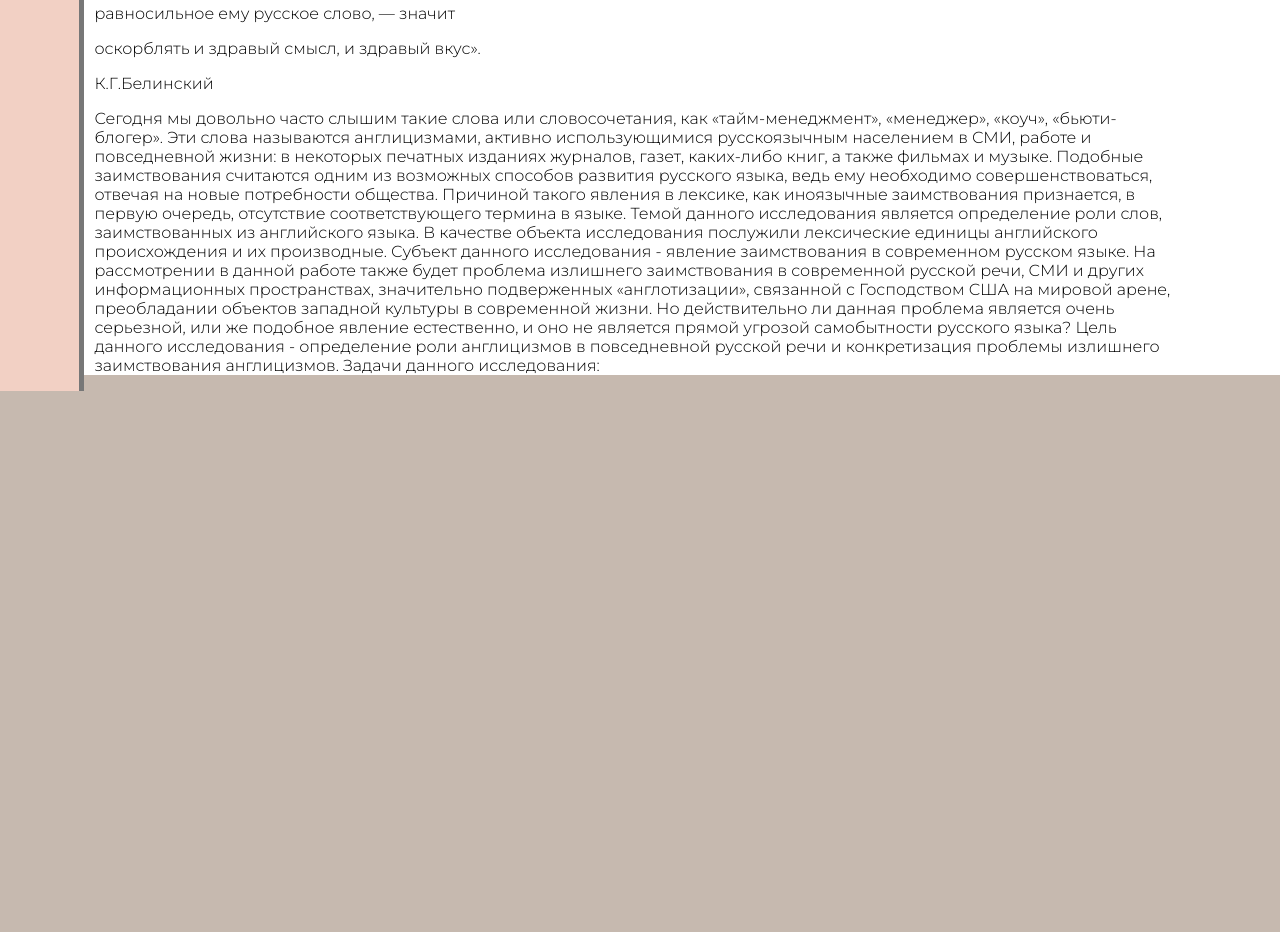
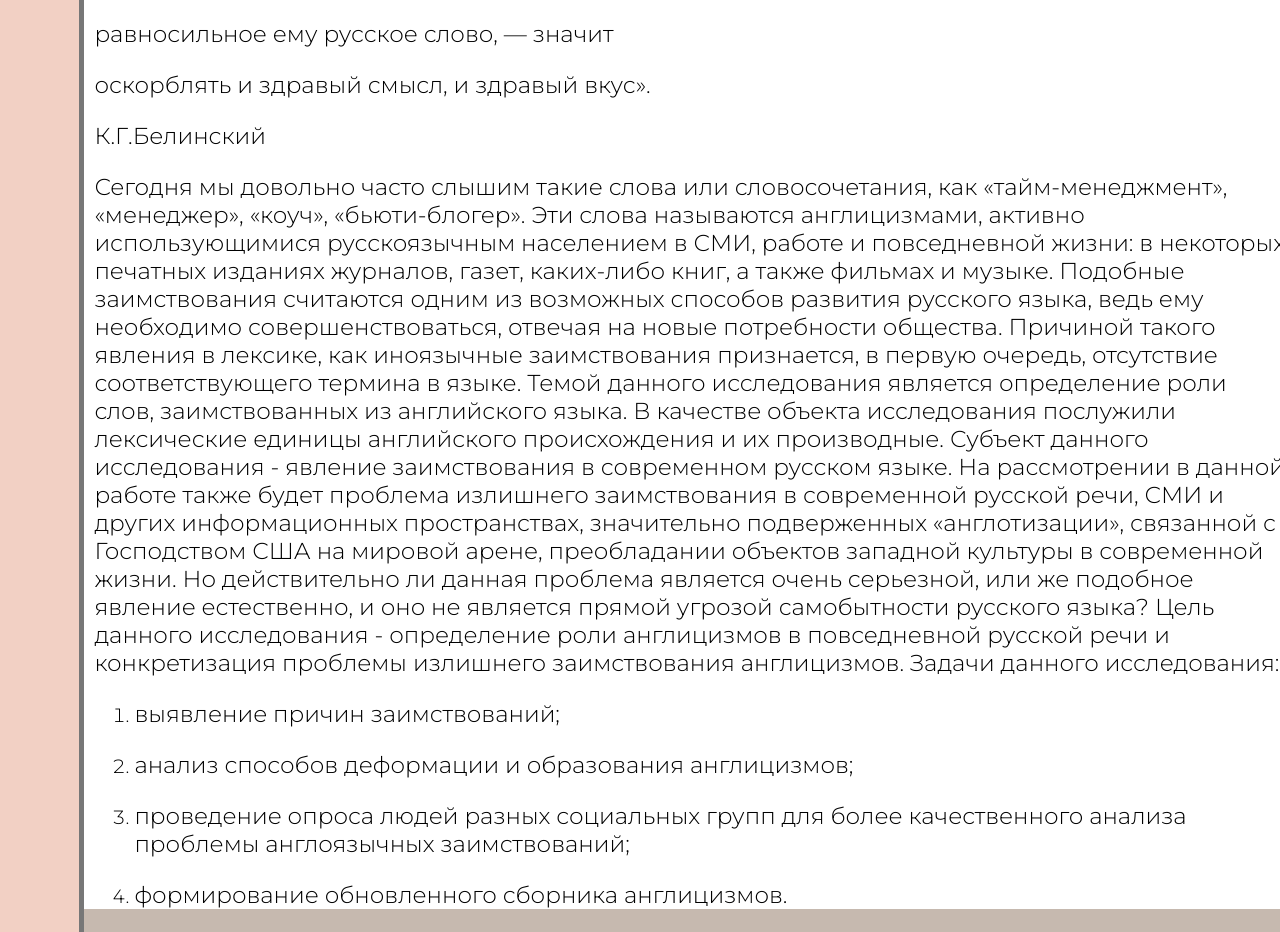
Before and after one commit to Vladislave1000-7/Vladislave1000-7.github.io, a plain HTML site: page index.html in a window 1280 px wide. Shown: the part 985-1917 px from the top of the page. Before the commit the page ends 1376 px from the top, so only its background shows below. Drawn offline with nearby package versions, Linux system fonts and the light colour scheme.

Commit message:
t,fff
,kznm

```diff
--- a/index.html
+++ b/index.html
@@ -49,6 +49,12 @@
                         Цель данного исследования - определение роли англицизмов в повседневной русской речи и конкретизация проблемы излишнего заимствования англицизмов.
                         Задачи данного исследования:
                         </p>
+                        <ol>
+                            <li><p>выявление причин заимствований;</p></li>
+                            <li><p>анализ способов деформации и образования англицизмов;</p></li>
+                            <li><p>проведение опроса людей разных социальных групп для более качественного анализа проблемы англоязычных заимствований;</p></li>
+                            <li><p>формирование обновленного сборника англицизмов.</p></li>
+                        </ol>
 
                 </div>
             </div>
--- a/style.css
+++ b/style.css
@@ -10,7 +10,7 @@ body {
     width: 100%;
     height:max-content;
     overflow-y:scroll;
-    overflow-x: unset;
+    overflow-x: hidden;
 }
 
 h1 {
@@ -181,26 +181,26 @@ h2 {
 p {
     color:black;
     font-family: 'Montserrat';
-    font-size: 100%;
+    font-size: 120%;
     hyphens: auto;
 }
 
 .textBox {
     margin-top: 20px;
     margin-left:10px;
-    height: min-content;
-    width: 90%;
+    height: 100%;
+    width: 100%;
     color:rgb(0, 0, 0);
     font-family: 'Montserrat';
-    font-size: 100%;
+    font-size: 120%;
     hyphens: auto;
 }
 
 .content{
     width: 60%;
     height:500px;
-    margin-bottom:30px;
     margin-left: 40px;
+    margin-bottom: 30px;
 }
 
 #im1 {
```
